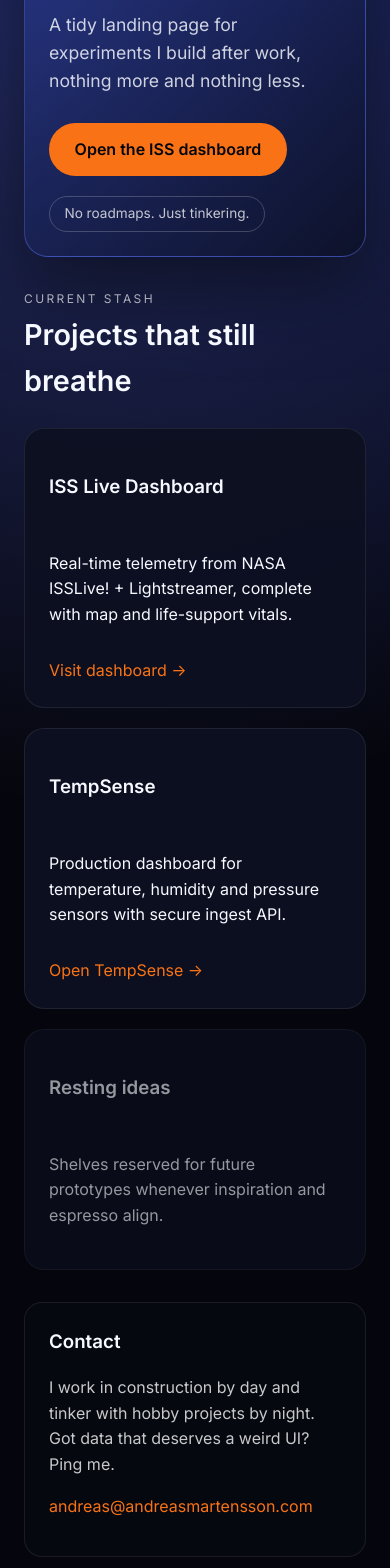
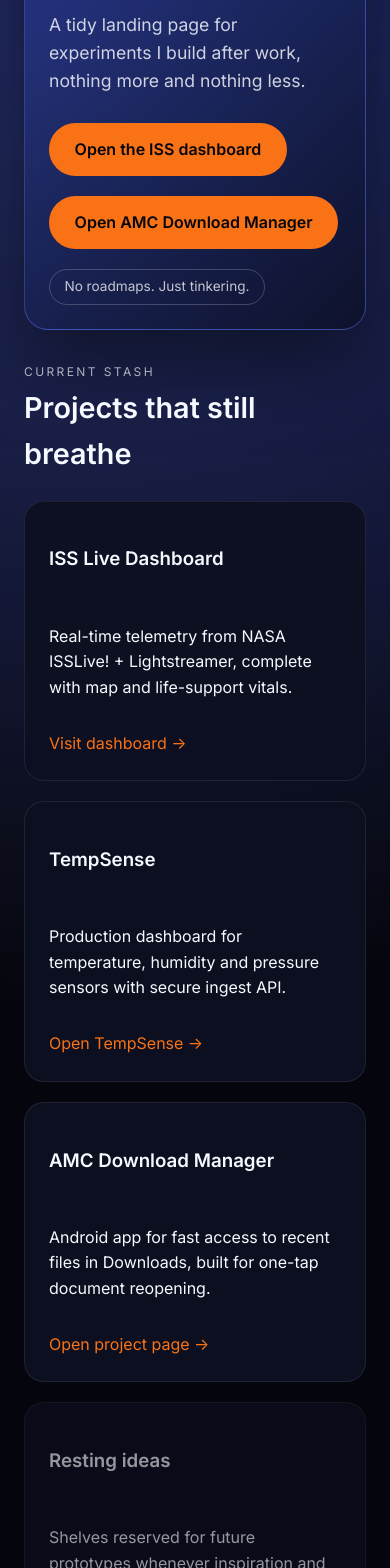
Before and after one commit to Thedude-andreas/andreasmartensson, a React (Vite) app: page / in a window 390 px wide. Shown: the part 420-1988 px from the top of the page. Built offline with nearby package versions, Linux system fonts and the light colour scheme; no server answers; what lightstreamer-client-web would draw is missing.

Commit message:
Publish AMC Download Manager project page and release APK

```diff
--- /dev/null
+++ b/public/vibe/AMC/index.html
@@ -0,0 +1,120 @@
+<!doctype html>
+<html lang="sv">
+  <head>
+    <meta charset="UTF-8" />
+    <meta name="viewport" content="width=device-width, initial-scale=1.0" />
+    <title>AMC Download Manager – Android</title>
+    <style>
+      :root {
+        --bg: #0b1020;
+        --card: #121936;
+        --muted: #b6c3e5;
+        --text: #ecf1ff;
+        --accent: #1f7ae0;
+        --accent-2: #0f4f9f;
+        --line: rgba(255, 255, 255, 0.14);
+      }
+      * { box-sizing: border-box; }
+      body {
+        margin: 0;
+        font-family: Inter, system-ui, -apple-system, Segoe UI, Roboto, Arial, sans-serif;
+        background: radial-gradient(circle at top right, #1b2d5c 0%, var(--bg) 46%);
+        color: var(--text);
+      }
+      .wrap {
+        width: min(920px, 100% - 2rem);
+        margin: 2rem auto 3rem;
+      }
+      .hero, .panel {
+        background: linear-gradient(180deg, rgba(255,255,255,0.04), rgba(255,255,255,0.02));
+        border: 1px solid var(--line);
+        border-radius: 18px;
+        padding: 1.25rem;
+      }
+      .hero h1 { margin: 0.35rem 0 0.75rem; font-size: clamp(1.7rem, 4vw, 2.5rem); }
+      .eyebrow { margin: 0; color: var(--muted); letter-spacing: 0.12em; text-transform: uppercase; font-size: 0.75rem; }
+      .lead { margin: 0; color: var(--muted); max-width: 70ch; line-height: 1.55; }
+      .grid { display: grid; grid-template-columns: 1fr; gap: 1rem; margin-top: 1rem; }
+      .panel h2 { margin: 0 0 0.8rem; font-size: 1.2rem; }
+      ul { margin: 0; padding-left: 1rem; color: var(--muted); line-height: 1.7; }
+      .actions {
+        display: flex;
+        flex-wrap: wrap;
+        gap: 0.75rem;
+        margin-top: 1rem;
+      }
+      .btn {
+        display: inline-flex;
+        align-items: center;
+        justify-content: center;
+        gap: 0.5rem;
+        min-height: 48px;
+        padding: 0.75rem 1rem;
+        border-radius: 12px;
+        border: 1px solid transparent;
+        color: #fff;
+        text-decoration: none;
+        font-weight: 600;
+      }
+      .btn.primary {
+        background: linear-gradient(180deg, var(--accent), var(--accent-2));
+        border-color: rgba(255,255,255,0.22);
+      }
+      .btn.secondary {
+        background: rgba(255,255,255,0.05);
+        border-color: rgba(255,255,255,0.2);
+      }
+      .meta { margin-top: 1rem; color: var(--muted); font-size: 0.93rem; }
+      .back { margin-top: 1.25rem; }
+      .back a { color: #9fd0ff; }
+      @media (min-width: 760px) {
+        .grid { grid-template-columns: 1fr 1fr; }
+      }
+    </style>
+  </head>
+  <body>
+    <div class="wrap">
+      <section class="hero">
+        <p class="eyebrow">andreasmartensson.com / vibe / AMC</p>
+        <h1>AMC Download Manager (Android)</h1>
+        <p class="lead">
+          En enkel, snabb och tumvänlig Android-app för att hitta och öppna filer i nedladdningsmappen utan att behöva ladda ner samma dokument flera gånger.
+        </p>
+      </section>
+
+      <div class="grid">
+        <section class="panel">
+          <h2>Syfte</h2>
+          <ul>
+            <li>Öppna senast nedladdade filen direkt med ett tryck.</li>
+            <li>Slippa leta i Androids filsystem när du redan laddat ner dokumentet.</li>
+            <li>Ge en mycket enkel vy för vardagsfiler: cup-schema, PDF:er, biljetter, bilder.</li>
+          </ul>
+        </section>
+
+        <section class="panel">
+          <h2>Funktioner</h2>
+          <ul>
+            <li>Startar direkt i <strong>Downloads</strong>.</li>
+            <li>Filer sorteras kronologiskt med senaste överst.</li>
+            <li>Tryck på fil för att öppna i standardapp.</li>
+            <li>Stor knapp för <strong>"Öppna senaste"</strong> för snabb åtkomst med tummen.</li>
+            <li>UI respekterar systembaren (klocka/notiser).</li>
+          </ul>
+        </section>
+      </div>
+
+      <section class="panel" style="margin-top: 1rem;">
+        <h2>Nedladdning</h2>
+        <div class="actions">
+          <a class="btn primary" href="./DownloadFileManager-release.apk">Ladda ner APK (signerad release)</a>
+          <a class="btn secondary" href="./DownloadFileManager-project-v2.zip">Ladda ner källkod (zip)</a>
+        </div>
+        <p class="meta">
+          APK-filen är en signerad release-build för installation på Android. Källkods-zipen innehåller hela Android Studio-projektet.
+        </p>
+        <p class="back"><a href="/">← Till startsidan</a></p>
+      </section>
+    </div>
+  </body>
+</html>
--- a/src/pages/Home.tsx
+++ b/src/pages/Home.tsx
@@ -11,6 +11,9 @@
           <Link to="/iss" className="button">
             Open the ISS dashboard
           </Link>
+          <a href="/vibe/AMC/" className="button">
+            Open AMC Download Manager
+          </a>
           <span className="tag">No roadmaps. Just tinkering.</span>
         </div>
       </section>
@@ -40,6 +43,13 @@
               Open TempSense →
             </a>
           </article>
+          <article className="project-card">
+            <h3>AMC Download Manager</h3>
+            <p>Android app for fast access to recent files in Downloads, built for one-tap document reopening.</p>
+            <a href="/vibe/AMC/" className="text-link">
+              Open project page →
+            </a>
+          </article>
           <article className="project-card disabled">
             <h3>Resting ideas</h3>
             <p>Shelves reserved for future prototypes whenever inspiration and espresso align.</p>
```
Also changed, not shown: 2 other files (tests, documents, lock files or other folders).
